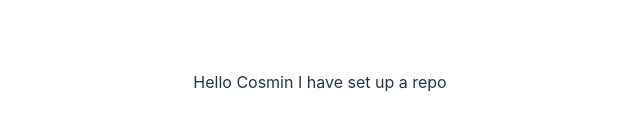
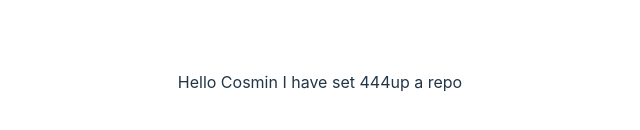
Before and after one commit to Joshsilas/CoshAndJosminShop, a React (Vite) app: page / in a window 1280 px wide. Shown: the part 318-448 px from the top of the page, without its empty margins (320-960 px from the left). Built offline with nearby package versions, Linux system fonts and the light colour scheme.

Commit message:
Update App.jsx

```diff
--- a/src/App.jsx
+++ b/src/App.jsx
@@ -8,7 +8,7 @@ function App() {
 
   return (
     <>
-        <p>Hello Cosmin I have set up a repo</p>
+        <p>Hello Cosmin I have set 444up a repo</p>
     </>
   )
 }
```
